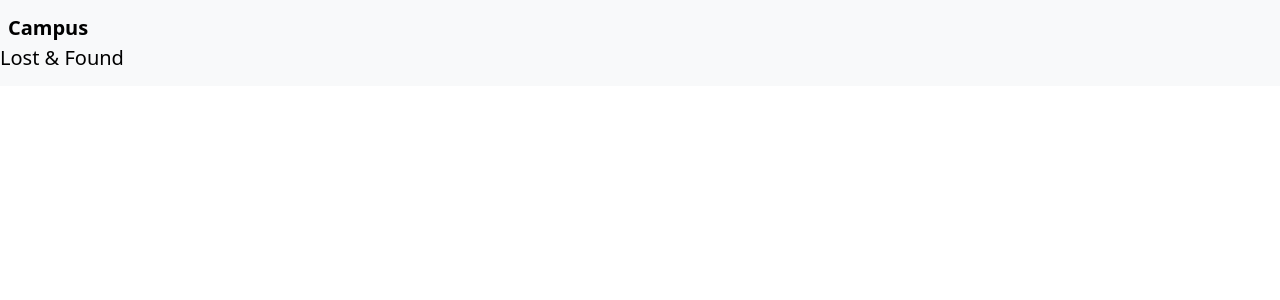
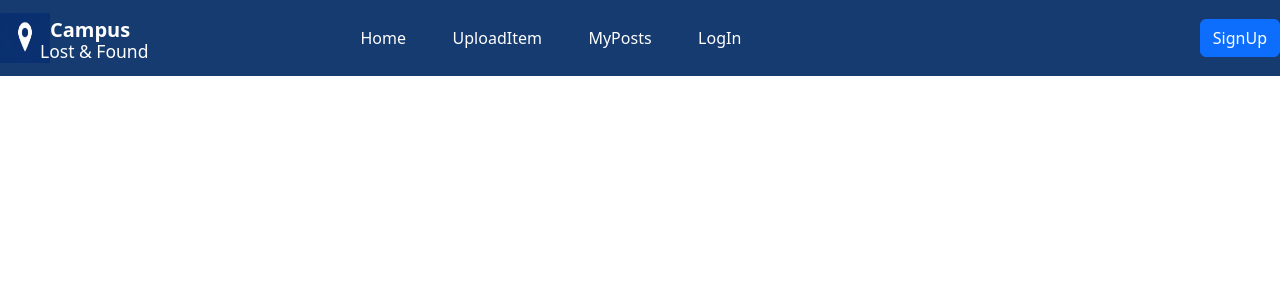
Before and after one commit to 38raghav/campus_finder, a React (Vite) app in the folder Frontend/: page / in a window 1280 px wide. Shown: the top 300 px of the page. Built offline with nearby package versions, Linux system fonts and the light colour scheme.

Commit message:
NavBar Code

```diff
--- a/Frontend/src/App.jsx
+++ b/Frontend/src/App.jsx
@@ -1,12 +1,19 @@
 import {Header} from "./Component/Header"
-//import {Routes,Route} from 'react-router-dom';
+import {Routes,Route} from 'react-router-dom';
+import { Home } from "./Screen/Home";
+import { UploadItems } from "./Screen/UploadItems";
+import { MyPosts } from "./Screen/MyPosts";
+import { LogIn } from "./Screen/LogIn";
 function App() {
   return (
     <>
     <Header></Header>
-    {/* <Routes>
-
-    </Routes> */}
+    <Routes>
+      <Route path="/" element={<Home />}></Route>
+      <Route path="/item" element={<UploadItems />}></Route>
+      <Route path="/posts" element={<MyPosts />}></Route>
+      <Route path="/login" element={<LogIn />}></Route>
+    </Routes>
     </>
   )
 }
--- a/Frontend/src/Component/Header/index.jsx
+++ b/Frontend/src/Component/Header/index.jsx
@@ -1,11 +1,21 @@
 import Navbar from 'react-bootstrap/Navbar';
+import { Nav } from 'react-bootstrap';
+import {NavLink} from "react-router-dom"
+import Button from 'react-bootstrap/Button';
 export const Header=()=>{
 return(
-    <Navbar expand="lg" className="bg-body-tertiary" sticky="top" style={{backgroundColor:"#ffffff"}}>
+    <Navbar expand="lg" sticky="top" style={{backgroundColor:"#163B70"}}>
         <Navbar.Brand>
-            <i className="bi bi-geo-alt-fill me-2"></i>
-            <span className='fw-bold'>Campus</span><br></br><span>Lost & Found</span>
+            <img src="/map.png" style={{width:"50px",height:"50px",justifySelf:"center",position:"relative"}}></img>
+            <span className='fw-bold' style={{position:"absolute",top:"20%",color:"white"}}>Campus</span><br></br><small style={{marginLeft:"40px",position:"absolute",top:"50%",color:"white"}}>Lost & Found</small>
         </Navbar.Brand>
+        <Nav className='me-auto' style={{marginLeft:"20%"}}>
+            <Nav.Link as={NavLink} to="/" style={{color:"white",marginLeft:"10%"}}>Home</Nav.Link>
+        <Nav.Link as={NavLink} to="/item" style={{color:"white",marginLeft:"10%"}}>UploadItem</Nav.Link>
+        <Nav.Link as={NavLink} to="/posts" style={{color:"white",marginLeft:"10%"}}>MyPosts</Nav.Link>
+        <Nav.Link as={NavLink} to="/login" style={{color:"white",marginLeft:"10%"}}>LogIn</Nav.Link>
+        </Nav>
+        <Button>SignUp</Button>
  </Navbar>
 )
 }
--- /dev/null
+++ b/Frontend/src/Screen/Home/index.jsx
@@ -0,0 +1,6 @@
+export const Home=()=>{
+return(
+    <>
+    </>
+)
+}
--- /dev/null
+++ b/Frontend/src/Screen/LogIn/index.jsx
@@ -0,0 +1,6 @@
+export const LogIn=()=>{
+return(
+    <>
+    </>
+)
+}
--- /dev/null
+++ b/Frontend/src/Screen/MyPosts/index.jsx
@@ -0,0 +1,6 @@
+export const MyPosts=()=>{
+return(
+    <>
+    </>
+)
+}
--- /dev/null
+++ b/Frontend/src/Screen/UploadItems/index.jsx
@@ -0,0 +1,6 @@
+export const UploadItems=()=>{
+return(
+    <>
+    </>
+)
+}
--- a/Frontend/src/main.jsx
+++ b/Frontend/src/main.jsx
@@ -2,9 +2,11 @@ import { StrictMode } from 'react'
 import { createRoot } from 'react-dom/client'
 import 'bootstrap/dist/css/bootstrap.min.css';
 import App from './App.jsx'
+import { BrowserRouter } from 'react-router-dom';
 
 createRoot(document.getElementById('root')).render(
   <StrictMode>
-    <App />
+    <BrowserRouter><App /></BrowserRouter>
+
   </StrictMode>,
 )
```
Also changed, not shown: Frontend/public/map.png (added).
